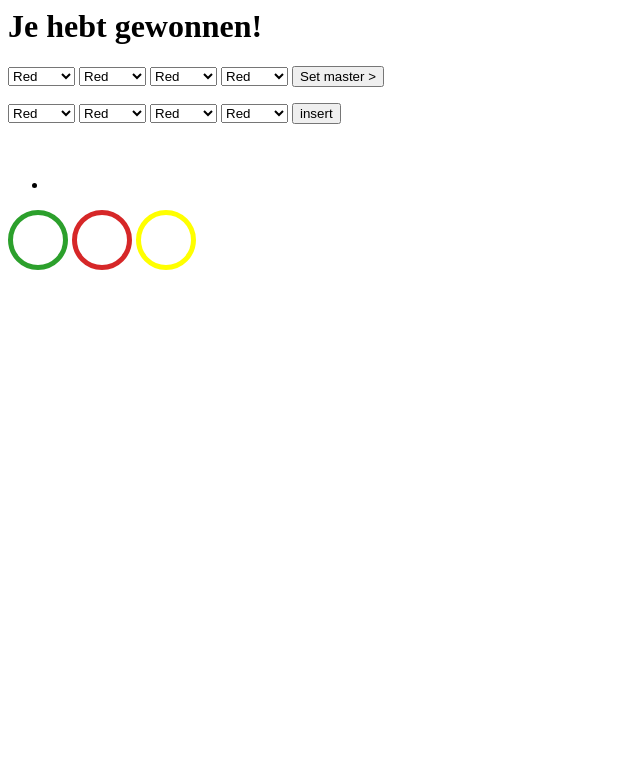
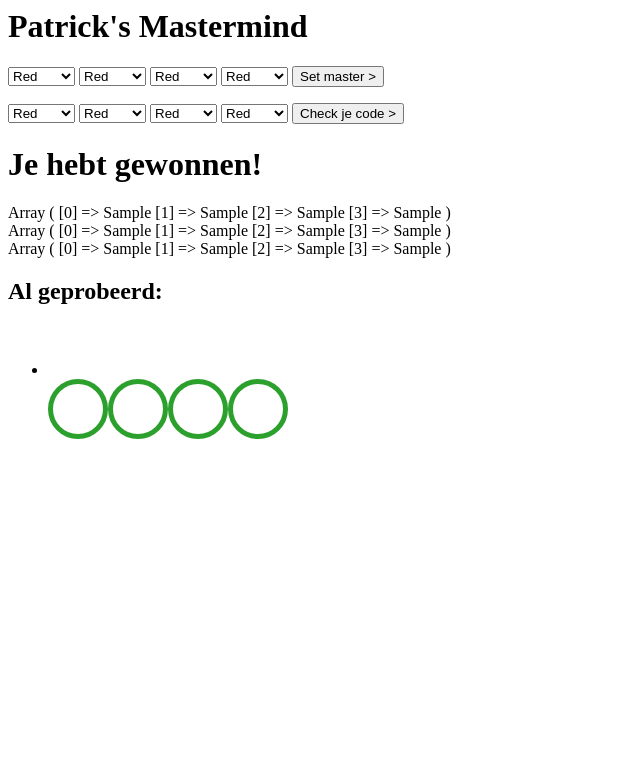
Before and after one commit to alexanderlexis/Mastermind, a PHP site: page / in a window 1280 px wide. Shown: the top 783 px of the page, without its empty margins (0-640 px from the left). Run offline with PHP 8.4, Linux system fonts and the light colour scheme; tables that the repository leaves empty or names only in its code hold one stand-in row (values such as "Sample post").

Commit message:
mastercheck basis werkt

```diff
--- a/check.php
+++ b/check.php
@@ -13,13 +13,27 @@
     $results = $conn->query($allTries);
 
         while($row = $results->fetch_assoc()){
-            $arrayGuess = [$row['col1'], $row['col2'], $row['col3'], $row['col4']];
+            $guessArray = [$row['col1'], $row['col2'], $row['col3'], $row['col4']];
         }
 
-    if (isset($arrayGuess)){
-        if ($arrayGuess === $masterArray){
+    if (isset($guessArray)){
+        if ($guessArray === $masterArray){
             echo "<h1>Je hebt gewonnen!</h1>";
         } else {
             echo "<h2>Helaas, probeer nog een keer</h2>";
         }
     }
+
+//        foreach ($guessArray as $guessKey=>$guessValue){
+//            if (in_array($guessValue, $masterArray)){
+//                echo "-Deze kleur zit in de master code ";
+//            }
+//        }
+
+    $checkArray = array_intersect_assoc($masterArray, $guessArray);
+
+    print_r($masterArray);
+    echo "<br>";
+    print_r($guessArray);
+    echo "<br>";
+    print_r($checkArray);
--- a/index.php
+++ b/index.php
@@ -1,7 +1,3 @@
-<?php
-    include 'check.php';
-    include 'credentials.php';
-?>
 <html>
     <head>
         <link rel="stylesheet" href="style.css">
@@ -54,6 +50,7 @@
         </script>
     </head>
     <body>
+        <h1>Patrick's Mastermind</h1>
         <header>
             <div id="master">
             <form action="index.php">
@@ -90,7 +87,7 @@
                 <option class="orange" value="orange">Orange</option>
             </select>
                 <!--<input type="submit" value="Set master" onclick="setMaster()">-->
-                <input type="submit" value="Set master >" onclick="updateMaster()">
+                <input type="submit" value="Set master >" onclick="setMaster()">
             </form>
             </div>
         </header>
@@ -128,10 +125,13 @@
                 <option class="purple" value="purple">Purple</option>
                 <option class="orange" value="orange">Orange</option>
             </select>
-            <input type="submit" value="insert" onclick="insert()">
+            <input type="submit" value="Check je code >" onclick="insert()">
         </form>
-
-
+<?php
+    include 'check.php';
+    include 'credentials.php';
+?>
+        <h2>Al geprobeerd:</h2>
         <div id="allgeprobeerd">
             <ul>
                 <?php
@@ -140,13 +140,26 @@
 
                 while($row = $results->fetch_assoc()){
                     echo "<li>";
-                    echo '<div class="circle  '.$row['col1'].'"></div>','<div class="circle  '.$row['col2'].'"></div>','<div class="circle  '.$row['col3'].'"></div>','<div class="circle  '.$row['col4'].'"></div>';
+                    echo '<div class="circle  '.$row['col1'].'"></div>','<div class="circle  '.$row['col2'].'"></div>','<div class="circle  '.$row['col3'].'"></div>','<div class="circle  '.$row['col4'].'"></div><br>';
                 }
 
+                foreach ($guessArray as $guess){
+                    if(in_array($guess, $checkArray)){
+                        echo '<div class="circle goed"></div>';
+                    } elseif ((!in_array($guess, $checkArray) && (in_array($guess, $masterArray)))){
+                        echo '<div class="circle plek"></div>';
+                    } else {
+                        echo '<div class="circle fout"></div>';
+                    }
+                }
+//                foreach ($checkArray as $goedePlek){
+//                    echo '<div class="circle goed"></div>';
+//                }
                 ?>
+
             </ul>
-        <div class="circle goed"></div>
+<!--        <div class="circle goed"></div>
         <div class="circle fout"></div>
-        <div class="circle plek"></div>
+        <div class="circle plek"></div>-->
     </body>
 </html>
--- a/updatemaster.php
+++ b/updatemaster.php
@@ -6,7 +6,7 @@
 $col3 = $_GET['mcol3'];
 $col4 = $_GET['mcol4'];
 
-$sqlUpdate = "UPDATE `master` SET `col1`='$col1',`col2`='$col2',`col3`='$col3',`col4`='$col4' WHERE 1;";
+$sqlUpdate = "UPDATE `master` SET `col1`='$col1',`col2`='$col2',`col3`='$col3',`col4`='$col4' WHERE id=1;";
 echo $sqlUpdate;
 $conn->query($sqlUpdate);
 
```
